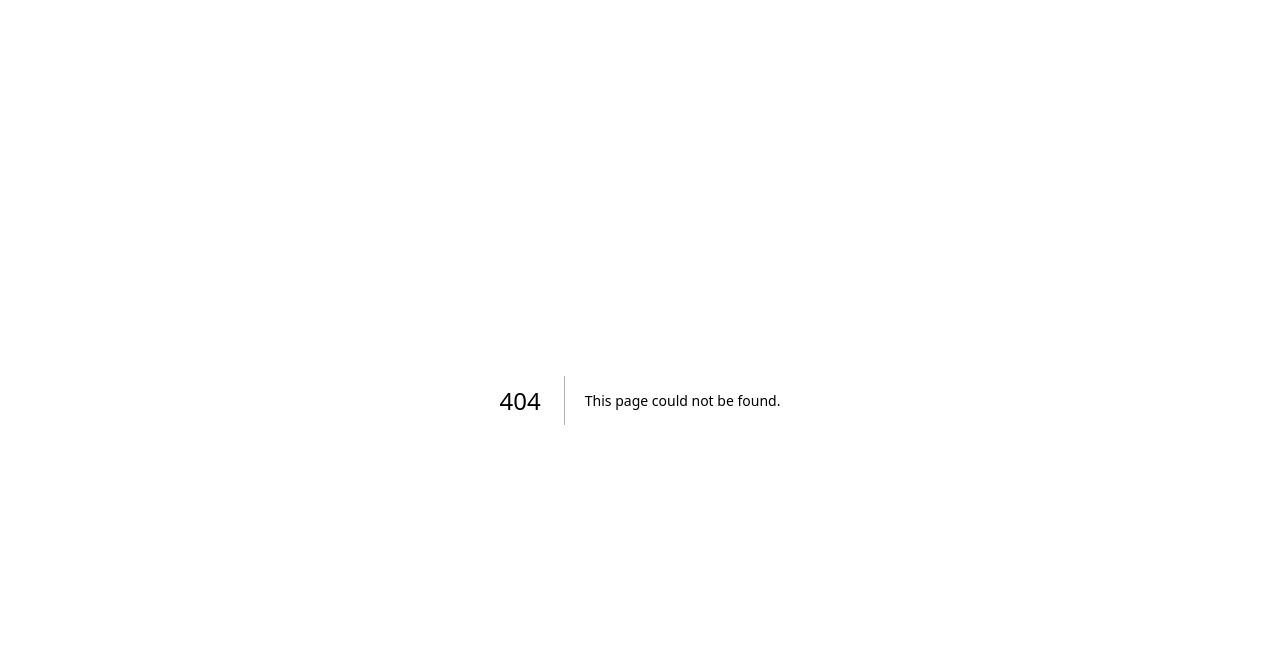
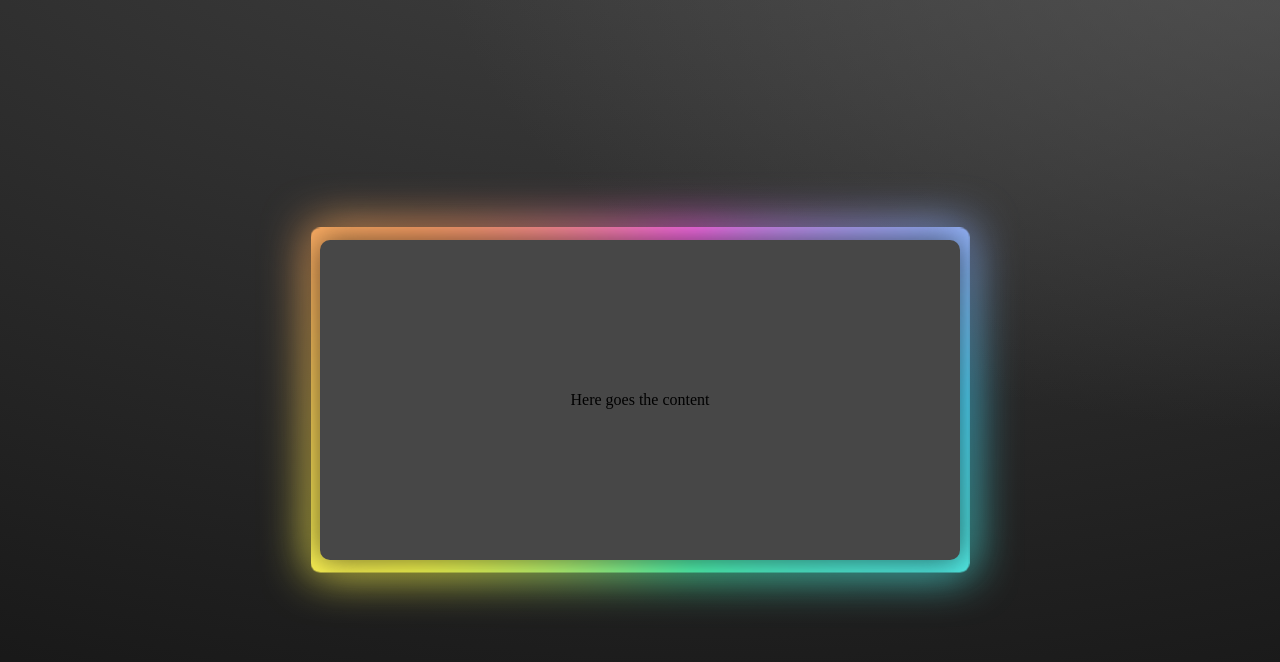
Before and after one commit to Subjay/sandbox, a Next.js app: page /modules/tilting-card in a window 1280 px wide. Before the commit this address had no page. Shown: the top 662 px of the page. Built offline with nearby package versions, Linux system fonts and the light colour scheme.

Commit message:
Adding loading gif + new module Tilting Card + CSS Changes

```diff
--- /dev/null
+++ b/components/front-modules/tilting-card.tsx
@@ -0,0 +1,39 @@
+import style from "../../styles/mods/tilting-card.module.css";
+import { useRef, useEffect } from "react";
+
+export default function TiltCard(): JSX.Element{
+  const cardRef = useRef<HTMLDivElement>(null);
+  const containerRef = useRef<HTMLDivElement>(null);
+
+  const rotateCard = ( event: MouseEvent, elem: HTMLDivElement | null ) => {
+    //get mouse position
+    const x = event.clientX;
+    const y = event.clientY;
+
+    const middleX = window.innerWidth / 2;
+    const middleY = window.innerHeight / 2;
+
+    // get offset to the middle
+    const offsetX = ( (x - middleX) / middleX ) * 30;
+    const offsetY = ( (y - middleY) / middleY ) * 45;
+
+    elem?.style.setProperty('--x-rotation',`${offsetY * -1 }deg`);
+    elem?.style.setProperty('--y-rotation',`${offsetX}deg`);
+  };
+
+  useEffect( () => {
+    document.addEventListener( 'mousemove', (e) => rotateCard( e, containerRef.current ) );
+  },[]);
+
+  return(
+    <section className={ style.mainContent }>
+      <div className={ style.container } ref={ containerRef }>
+        <div className={ style.gradient }>
+        </div>
+        <div className={ style.tiltCard } ref={ cardRef }>
+          Here goes the content
+        </div>
+      </div>
+    </section>
+  );
+}
--- /dev/null
+++ b/pages/modules/tilting-card.tsx
@@ -0,0 +1,12 @@
+import TiltCard from "../../components/front-modules/tilting-card";
+import BaseLayout from "../../components/layout";
+
+export default function Page(): JSX.Element{
+  return(
+    <BaseLayout
+      title="Tilting card effect"
+      description="Tilting card effect coded by Sébastien Gillig">
+        <TiltCard />
+    </BaseLayout>
+  );
+}
--- a/styles/global.css
+++ b/styles/global.css
@@ -45,4 +45,9 @@ body{
   color: var(--text-main-color);
   background-color: var(--bg-color);
   color: white;
+  scrollbar-width: none;
 }
+
+::-webkit-scrollbar{
+  width: 0;
+}
--- a/styles/layout/layout.module.css
+++ b/styles/layout/layout.module.css
@@ -11,6 +11,6 @@
   position: absolute;
   top: 0;
   left: 0;
-  width: 100%;
-  height: 100%;
+  width: 100vw;
+  height: 100vh;
 }
--- a/styles/main-mods/project-module.module.css
+++ b/styles/main-mods/project-module.module.css
@@ -15,6 +15,7 @@
 }
 
 .frame{
+  position: relative;
   aspect-ratio: 16/9;
   width: 100%;
   border-top-right-radius: var(--module-border-radius);
@@ -23,6 +24,9 @@
   outline: none;
   border: 0px;
   z-index: 1;
+  background-image: url('../../public/images/icons/Icon-Loading.gif');
+  background-repeat: no-repeat;
+  background-position: center;
 }
 
 .fullscreenLink{
--- /dev/null
+++ b/styles/mods/tilting-card.module.css
@@ -0,0 +1,124 @@
+.mainContent{
+  display: flex;
+  justify-content: center;
+  align-items: center;
+
+  background-size: 100% 100%;
+  background-position: 0px 0px, 0px 0px;
+  background-image:
+  radial-gradient(
+    80% 80% at 102% -15%,
+    #63636383 20%, #ffffff00 86%),
+  radial-gradient(
+    160% 154% at 711px -303px,
+    #474747 0%,
+    #111111 100%);
+
+  height: 100vh;
+  width: 100vw;
+}
+
+.container{
+  position: relative;
+  top: calc( var(--card-height) / -2 );
+
+  display: flex;
+  justify-content: center;
+  align-items: center;
+
+  --card-width: 40rem;
+  --card-height: 20rem;
+  --border-radius: 10px;
+
+  --color01: #53ddff;
+  --color02: #52ffb7;
+  --color03: #fcff52;
+  --color04: #ffa468;
+  --color05: #ff6beb;
+
+  --x-rotation: 0deg;
+  --y-rotation: 0deg;
+
+  isolation: isolate;
+}
+
+.gradient{
+  position: absolute;
+  top: calc( var(--offset) / -2 );
+  display: flex;
+  justify-content: center;
+  align-items: center;
+
+  --offset: 2rem;
+
+  background: conic-gradient(
+    from 90deg,
+    var(--color01),
+    var(--color02),
+    var(--color03),
+    var(--color04),
+    var(--color05),
+    var(--color01)
+  );
+
+  width: calc( var(--card-width) + var(--offset) );
+  height: calc( var(--card-height) + var(--offset) );
+  border-radius: var(--border-radius);
+
+  transform-style: preserve-3d;
+  transform:
+    perspective( 1000px )
+    rotateX( var(--x-rotation) )
+    rotateY( var(--y-rotation) )
+    translateZ(-20px);
+
+  z-index: -1;
+}
+
+.gradient::before{
+  content: '';
+  position: absolute;
+  inset: 0;
+  margin: auto;
+
+  background: conic-gradient(
+    from 90deg,
+    var(--color01),
+    var(--color02),
+    var(--color03),
+    var(--color04),
+    var(--color05),
+    var(--color01)
+  );
+
+  filter: blur(1.5rem);
+  z-index: 1;
+}
+
+.tiltCard{
+  position: absolute;
+  top: 0;
+  display: flex;
+  justify-content: center;
+  align-items: center;
+
+  transform-style: preserve-3d;
+  transform: perspective( 1000px ) rotateX( var(--x-rotation) ) rotateY( var(--y-rotation) );
+  background-color: #474747;
+  width: var(--card-width);
+  height: var(--card-height);
+  border-radius: var(--border-radius);
+}
+
+.tiltCard::before{
+  content: '';
+  position: absolute;
+  border-radius: inherit;
+  filter: blur(1rem);
+}
+
+.tiltCard::before{
+  inset: -0.25rem -0.5rem;
+  background: rgba(0,0,0,0.6);
+  transform: translateZ(-20px);
+}
```
Also changed, not shown: pages/index.tsx (+16 -0 lines), styles/main-mods/main.module.css (+12 -0 lines), public/images/icons/Icon-Loading.gif (added).
